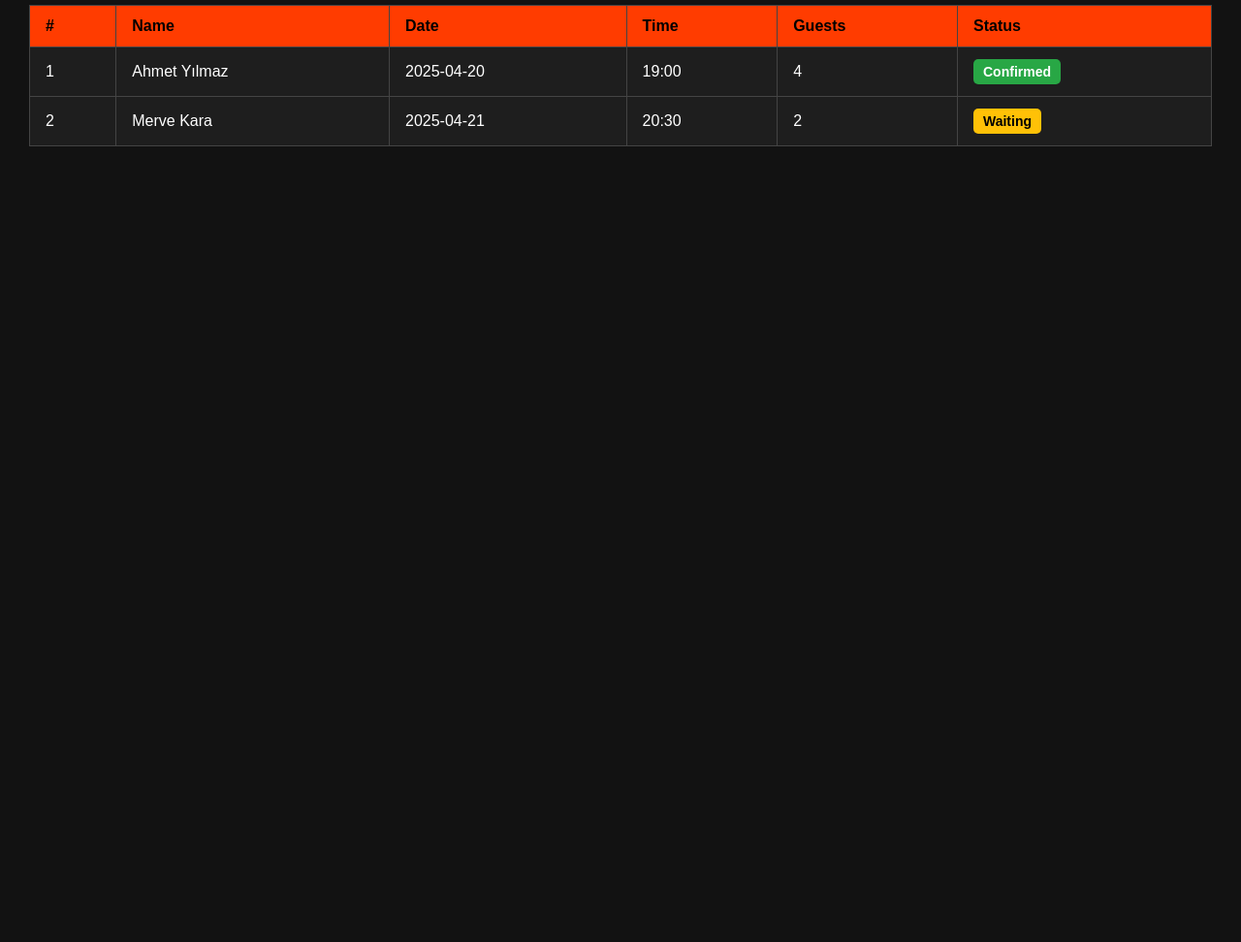
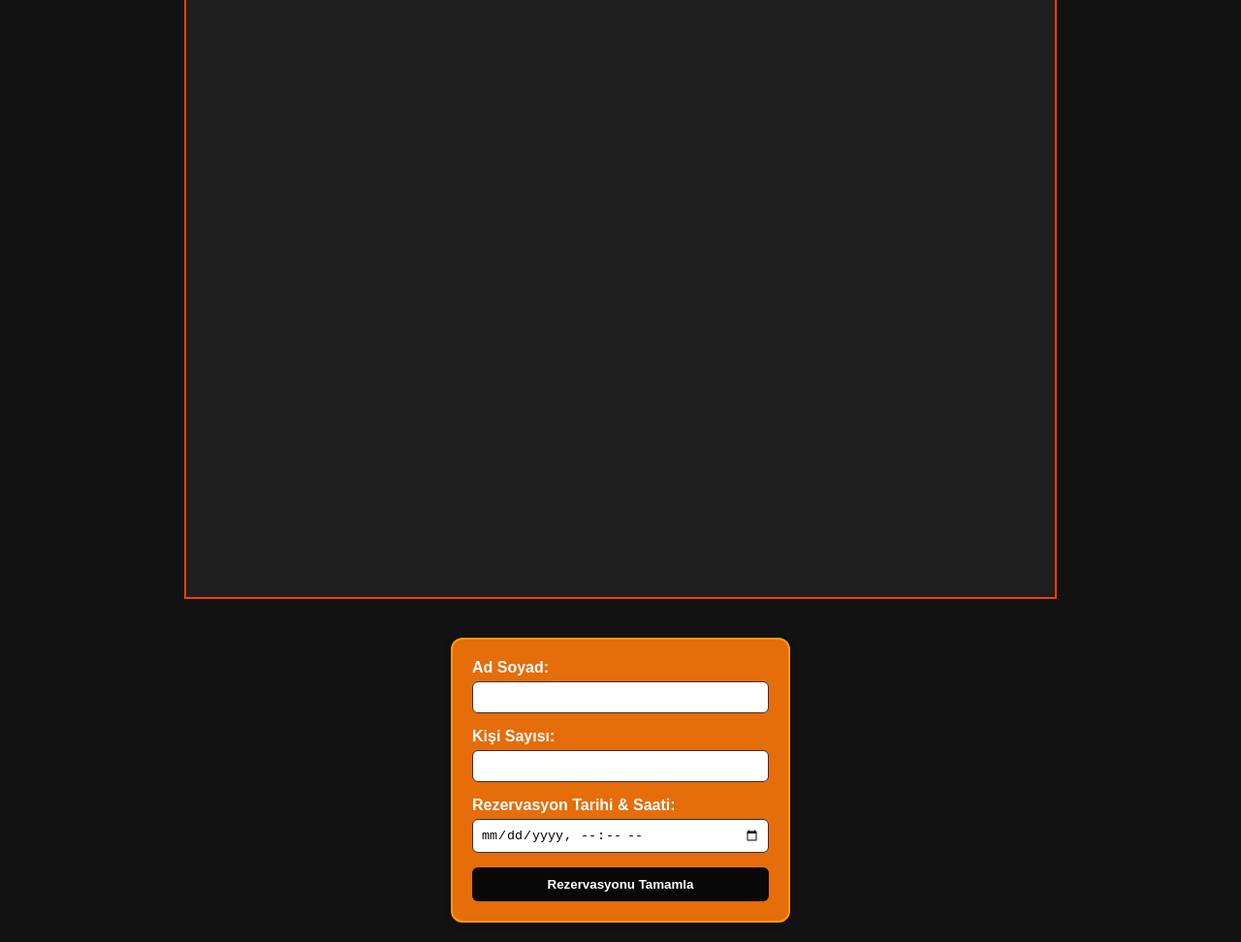
Before and after one commit to beyziki/Eat-Feed, a website: page reservations.html in a window 1280 px wide. Shown: the part 169-1141 px from the top of the page at 97% size. Before the commit the page ends 800 px from the top, so only its background shows below. Drawn offline with Linux system fonts and the light colour scheme.

Commit message:
Update reservations.html

```diff
--- a/reservations.html
+++ b/reservations.html
@@ -1,15 +1,22 @@
 <!DOCTYPE html>
-<html lang="en">
+<html lang="tr">
 <head>
   <meta charset="UTF-8" />
   <title>Reservations | EatFeed</title>
   <link rel="stylesheet" href="https://cdnjs.cloudflare.com/ajax/libs/font-awesome/6.4.2/css/all.min.css">
   <style>
+    * {
+      box-sizing: border-box;
+    }
+
     body {
       margin: 0;
       font-family: 'Poppins', sans-serif;
       background-color: #121212;
       color: white;
+      display: flex;
+      flex-direction: column;
+      min-height: 100vh;
     }
 
     header {
@@ -17,9 +24,9 @@
       padding: 15px 20px;
       display: flex;
       align-items: center;
+      justify-content: space-between;
       border-bottom: 1px solid #333;
-}
-
+    }
 
     .logo {
       font-size: 24px;
@@ -36,89 +43,138 @@
       cursor: pointer;
     }
 
-    .container {
-      padding: 30px;
+    .main-content {
+      flex: 1;
+      display: flex;
+      flex-direction: column;
+      justify-content: center;
+      align-items: center;
+      padding: 20px;
+    }
+
+    .svg-wrapper {
+      flex-grow: 1;
+      display: flex;
+      justify-content: center;
+      align-items: center;
+      width: 100%;
+      height: 80vh;
+    }
+
+    svg {
+      border: 2px solid #ff3c00;
+      background-color: #1e1e1e;
+      width: 90%;
+      height: 100%;
+      max-width: 900px;
     }
 
     h1 {
-      font-size: 32px;
+      font-size: 28px;
       color: #ff3c00;
-      margin-bottom: 20px;
+      text-align: center;
+      margin-bottom: 10px;
     }
 
-    .reservation-table {
-      width: 100%;
-      border-collapse: collapse;
-      background-color: #1e1e1e;
-      color: white;
-    }
+    .reserved { fill: rgb(239, 14, 14); cursor: not-allowed; }
+    .available { fill: rgb(14, 211, 14); cursor: pointer; }
+    .selected {
+  fill: #ffc107; /* sarı */
+}
 
-    .reservation-table th,
-    .reservation-table td {
-      padding: 12px 16px;
-      border: 1px solid #444;
-      text-align: left;
-    }
+    /* Form alanı */
+    #reservationForm {
+    background-color: #e56d0a;
+    border: 2px solid #fb9b02;
+    border-radius: 12px;
+    padding: 20px;
+    max-width: 350px;
+    margin: 20px auto;
+    box-shadow: 0px 2px 10px rgba(0,0,0,0.1);
+    font-family: Arial, sans-serif;
+  }
 
-    .reservation-table th {
-      background-color: #ff3c00;
-      color: black;
-    }
+  #reservationForm label {
+    display: block;
+    margin-bottom: 5px;
+    font-weight: bold;
+  }
 
-    .reservation-table tr:hover {
-      background-color: #2a2a2a;
-    }
+  #reservationForm input {
+    width: 100%;
+    padding: 8px;
+    margin-bottom: 15px;
+    border-radius: 6px;
+    border: 1px solid #392d2d;
+  }
 
-    .status-btn {
-      padding: 5px 10px;
-      border: none;
-      border-radius: 5px;
-      font-size: 14px;
-      cursor: pointer;
-      font-weight: bold;
-    }
+  #reservationForm button {
+    width: 100%;
+    padding: 10px;
+    background-color: #080808;
+    border: none;
+    border-radius: 6px;
+    color: rgb(255, 255, 255);
+    font-weight: bold;
+    cursor: pointer;
+    transition: background-color 0.3s ease;
+  }
 
-    .confirmed { background-color: #28a745; color: white; }
-    .waiting { background-color: #ffc107; color: black; }
-    .cancelled { background-color: #dc3545; color: white; }
+  #reservationForm button:hover {
+    background-color: #e66400;
+  }
   </style>
 </head>
 <body>
 
-    <header>
-        <div style="display: flex; align-items: center; gap: 20px;">
-          <button class="back-button" onclick="history.back()">⬅ Back</button>
-          <div class="logo">📅 EatFeed - Reservations</div>
-        </div>
-      </header>
+  <header>
+    <div class="logo">EatFeed</div>
+    <button class="back-button" onclick="window.history.back();">
+      <i class="fas fa-arrow-left"></i> Geri
+    </button>
+  </header>
+
+  <div class="main-content">
+    <h1>Lokanta Masa Rezervasyonu</h1>
+    <div class="svg-wrapper">
+      <svg id="floorPlan"></svg>
+    </div>
+  </div>
+
+  <form id="reservationForm">
+    <input type="hidden" id="selectedTableId" name="table_id" />
+
+    <label for="name">Ad Soyad:</label>
+    <input type="text" id="name" name="name" required />
+
+    <label for="guest_count">Kişi Sayısı:</label>
+    <input type="number" id="guest_count" name="guest_count" min="1" required />
+
+    <label for="datetime">Rezervasyon Tarihi & Saati:</label>
+    <input type="datetime-local" id="datetime" name="datetime" required />
+    <span id="dateError" style="color:red;"></span>
+
+    <script>
+      document.querySelector("form").addEventListener("submit", function (e) {
+        const dateInput = document.getElementById("reservationDate").value;
+        const selectedDate = new Date(dateInput);
+        const today = new Date();
+
+        // Bugünün tarihinden önceyse veya geçersizse işlemi durdur
+        if (!dateInput || selectedDate < today.setHours(0, 0, 0, 0)) {
+          e.preventDefault(); // Form gönderimini durdur
+          document.getElementById("dateError").textContent =
+            "Geçerli bir tarih giriniz (bugünden sonraki bir tarih).";
+        } else {
+          document.getElementById("dateError").textContent = "";
+        }
+      });
+    </script>
+
+    <button type="submit">Rezervasyonu Tamamla</button>
+  </form>
 
 
-  <div class="container">
-    <h1>Upcoming Reservations</h1>
-    <table class="reservation-table">
-      <thead>
-        <tr>
-          <th>#</th>
-          <th>Name</th>
-          <th>Date</th>
-          <th>Time</th>
-          <th>Guests</th>
-          <th>Status</th>
-        </tr>
-      </thead>
-      <tbody>
-        <tr>
-          <td>1</td>
-          <td>Ahmet Yılmaz</td>
-          <td>2025-04-20</td>
-          <td>19:00</td>
-          <td>4</td>
-          <td><button class="status-btn confirmed">Confirmed</button></td>
-        </tr>
-        <tr>
-          <td>2</td>
-          <td>Merve Kara</td>
-          <td>2025-04-21</td>
-          <td>20:30</td>
-          <td>2</td>
-          <td><button class="status-btn waiting">Waiting
+  <script src="script.js"></script>
+</body>
+</html>
```
